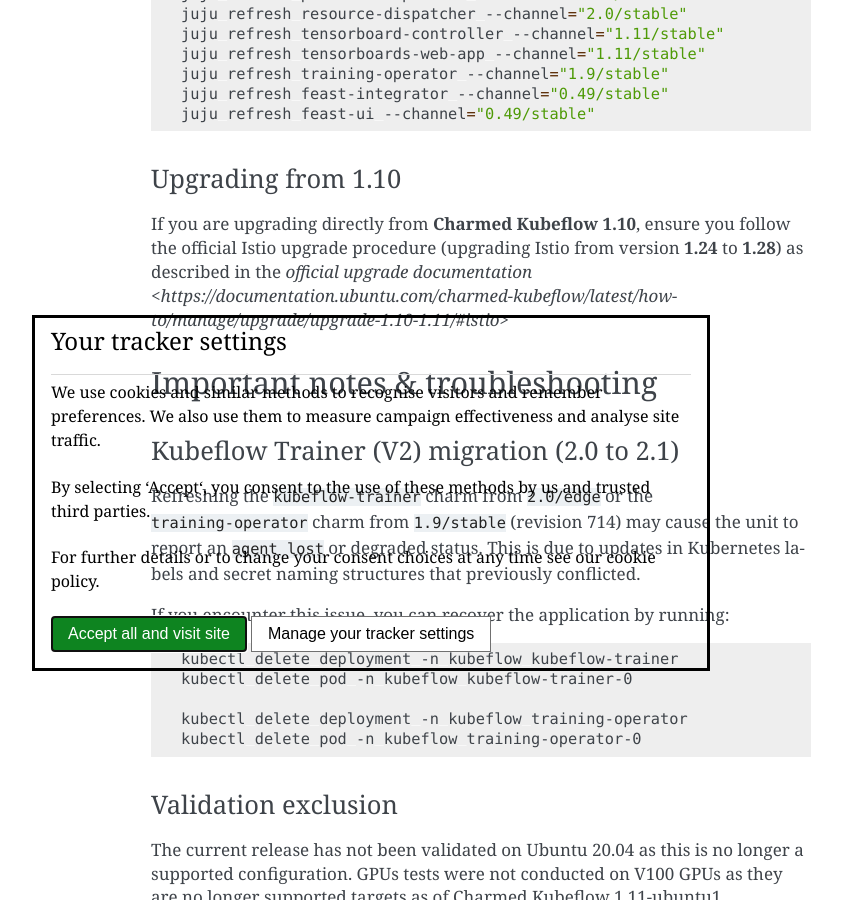
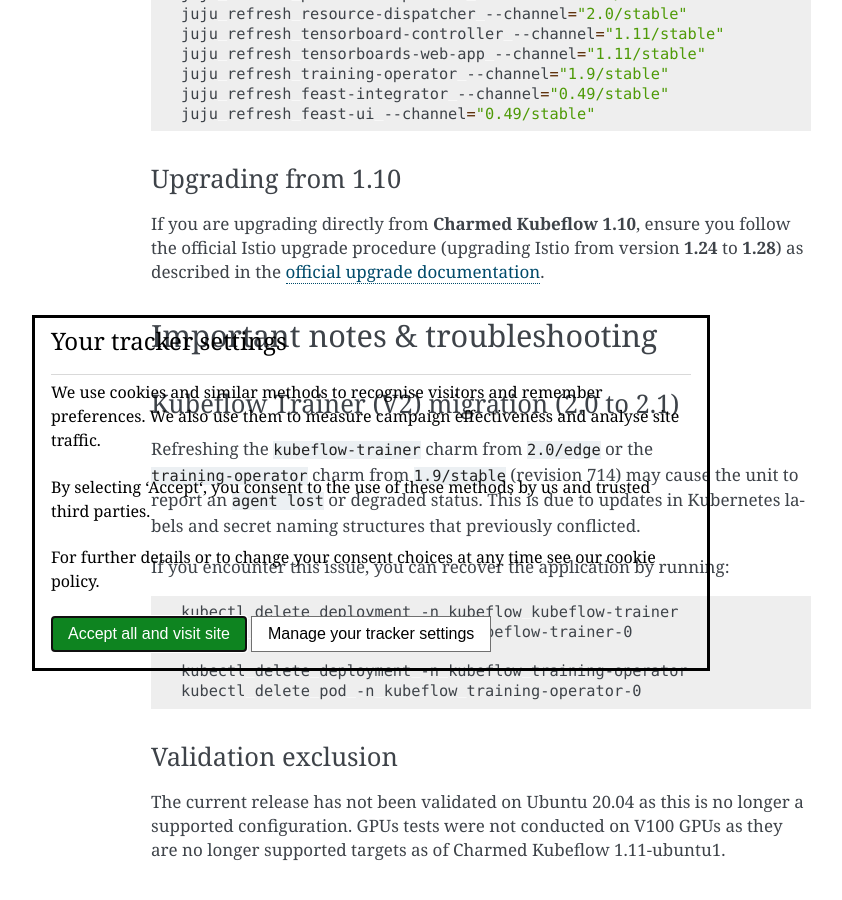
Before and after one commit to canonical/charmed-kubeflow-documentation, a Sphinx documentation site: the page built from docs/reference/release-notes/release-notes-1-11-ubuntu2.rst, in a window 1280 px wide and 900 px high, scrolled down 1813 px. Shown: the whole window, without its empty margins (269-1111 px from the left). Built offline with Sphinx 7.4.7, drawn with Linux system fonts in a browser that asks for light colours.

Commit message:
bug: fix link in release notes (#65)

```diff
--- a/docs/reference/release-notes/release-notes-1-11-ubuntu2.rst
+++ b/docs/reference/release-notes/release-notes-1-11-ubuntu2.rst
@@ -78,7 +78,7 @@
 Upgrading from 1.10
 ~~~~~~~~~~~~~~~~~~~
 
-If you are upgrading directly from **Charmed Kubeflow 1.10**, ensure you follow the official Istio upgrade procedure (upgrading Istio from version **1.24** to **1.28**) as described in the `official upgrade documentation <https://documentation.ubuntu.com/charmed-kubeflow/latest/how-to/manage/upgrade/upgrade-1.10-1.11/#istio>`
+If you are upgrading directly from **Charmed Kubeflow 1.10**, ensure you follow the official Istio upgrade procedure (upgrading Istio from version **1.24** to **1.28**) as described in the `official upgrade documentation <https://documentation.ubuntu.com/charmed-kubeflow/latest/how-to/manage/upgrade/upgrade-1.10-1.11/#istio>`_.
 
 Important notes & troubleshooting
 ---------------------------------
```
